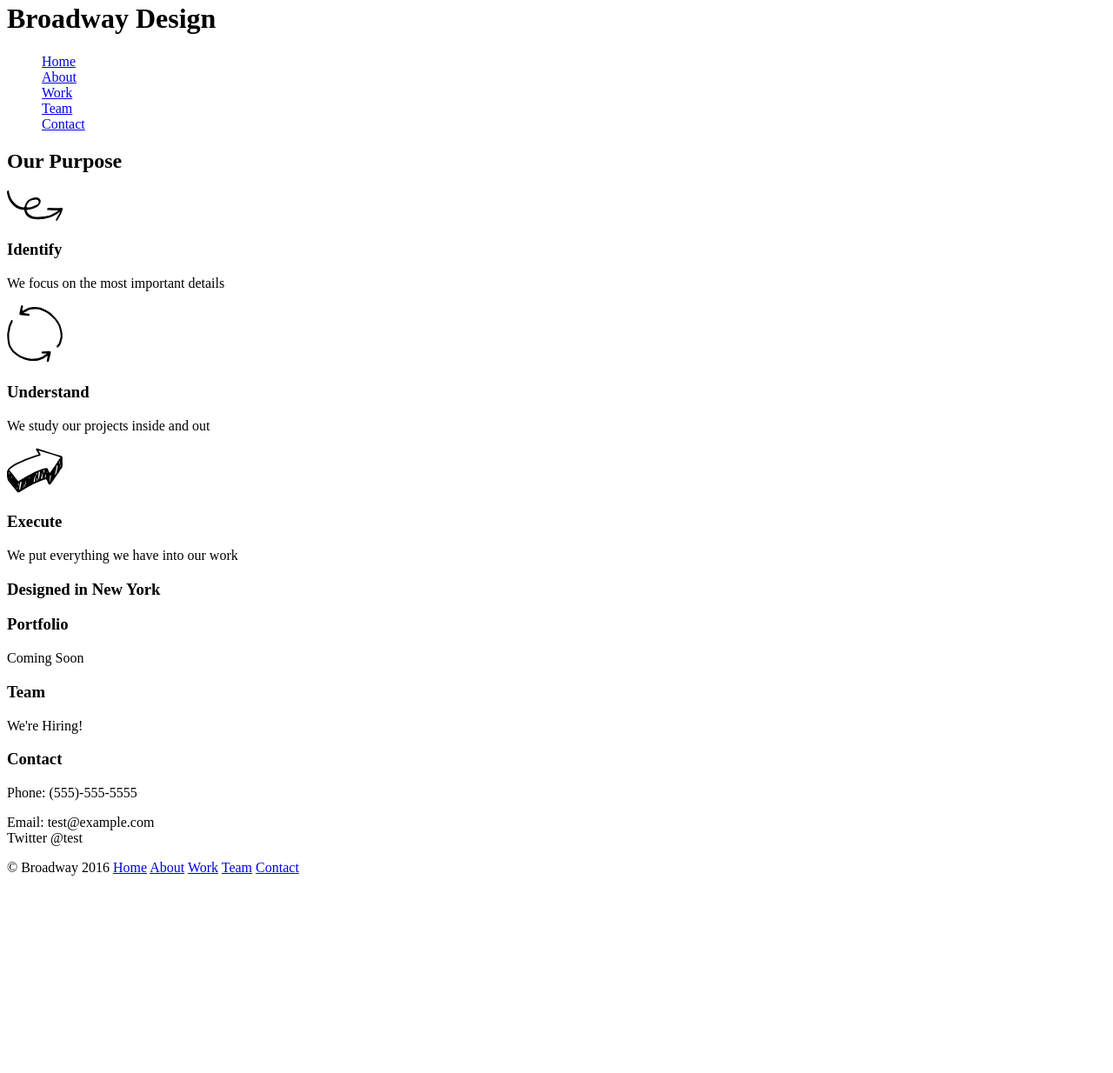
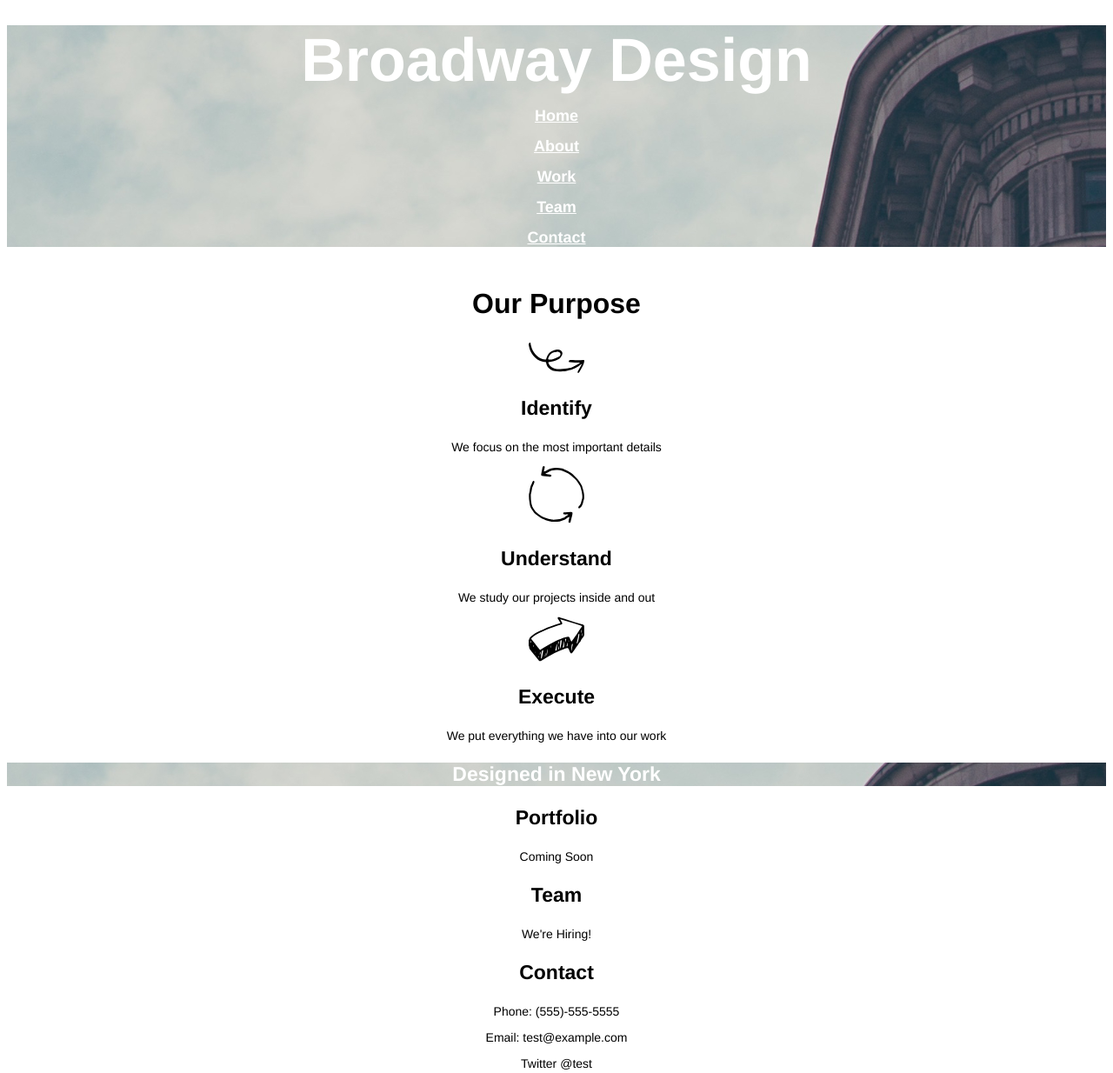
Before and after one commit to Sh4rko/BroadwayDesign, a plain HTML site: page index.html in a window 1280 px wide. Shown: the part 18-1252 px from the top of the page at 87% size. Before the commit the page ends 1041 px from the top, so only its background shows below. Drawn offline with Linux system fonts and the light colour scheme.

Commit message:
Final commit

```diff
--- a/index.html
+++ b/index.html
@@ -6,14 +6,15 @@
     <link href="./resources/CSS/style.css" type="text/CSS" rel="stylesheet">
   </head>
   <body>
-    <h1>Broadway Design</h1>
-    <ul>
-      <li><a href="index.html">Home</a></li>
-      <li><a href="index.html">About</a></li>
-      <li><a href="index.html">Work</a></li>
-      <li><a href="index.html">Team</a></li>
-      <li><a href="index.html">Contact</a></li>
-    </ul>
+    <h1>Broadway Design
+
+        <p><a href="index.html">Home</a></p>
+        <p><a href="index.html">About</a></p>
+        <p><a href="index.html">Work</a></p>
+        <p><a href="index.html">Team</a></p>
+        <p><a href="index.html">Contact</a></p>
+    </h1>
+
     <h2>Our Purpose</h2>
     <img src="./resources/images/identify.svg" alt="identify">
     <h3>Identify</h3>
@@ -32,7 +33,9 @@
     <h3>Team</h3>
     <p>We're Hiring!</h3>
     <h3>Contact</h3>
-    <p>Phone: (555)-555-5555 <div> Email: test@example.com <div> Twitter @test<div></p>
+    <p>Phone: (555)-555-5555 </p>
+    <p>Email: test@example.com </p>
+    <p> Twitter @test</p>
       <div class = "footer">
       <p> &copy Broadway 2016
         <a href="index.html">Home</a>
--- a/resources/CSS/style.css
+++ b/resources/CSS/style.css
@@ -1,3 +1,44 @@
-ul {
-  list-style-type: none;
+
+body{
+  font-family: helvetica;
+  text-align: center;
 }
+
+h1,
+h2,
+h3{
+  font-weight: bold;
+}
+
+h1,.motto{
+  color:white;
+  background-image: URL("../images/building.png");
+}
+
+h1{
+  font-size: 70px;
+}
+
+a{
+  color:white;
+  font-size: 18px;
+}
+
+h2{
+  font-size:32px
+}
+
+h3{
+  font-size:23px;
+}
+
+p{
+  font-size:14px;
+}
+
+.footer{
+  text-align: left;
+  font-size: 11px;
+  color: white;
+  background-color: dimgray;
+}
```
